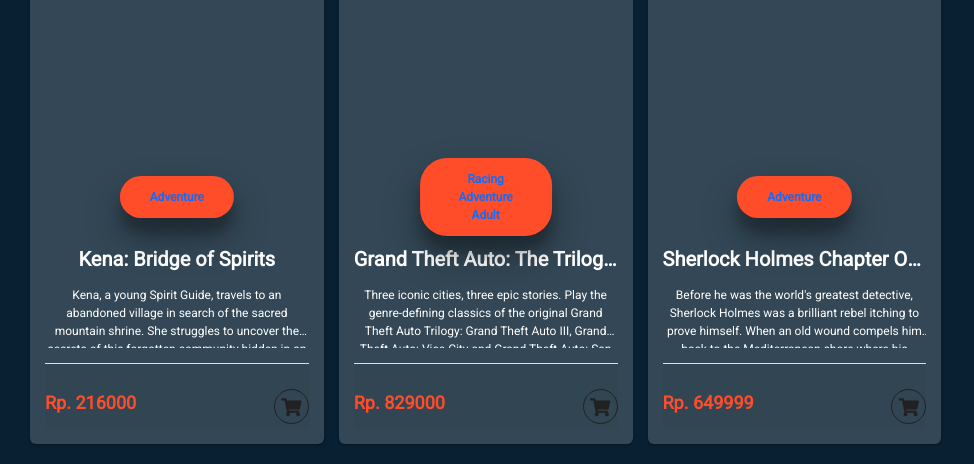
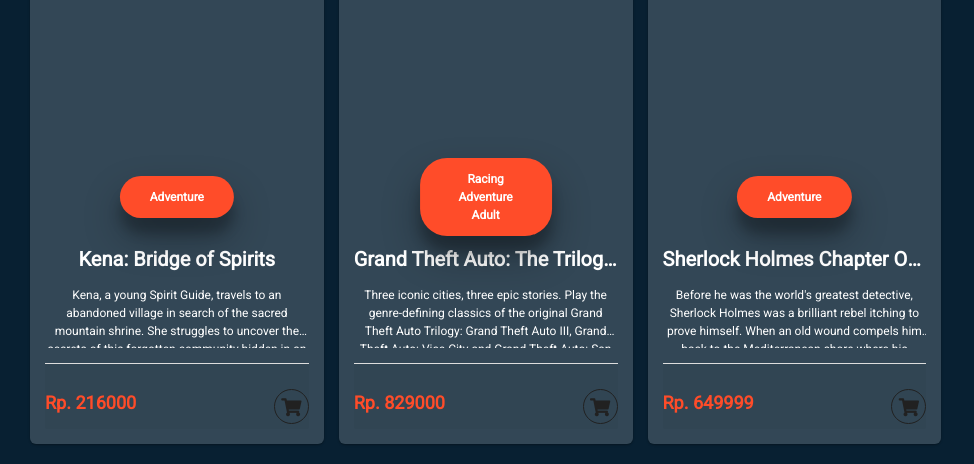
Before and after one commit to ab-azmi/GameStore, a PHP site: page / in a window 1280 px wide. Shown: the part 1818-2282 px from the top of the page, without its empty margins (0-974 px from the left). Run offline with PHP 8.4, Linux system fonts and the light colour scheme; data comes from the database, SQL or seed files in the repository; some libraries are stand-ins or nearby versions; some web fonts are replaced.

Commit message:
Update games.php

```diff
--- a/assets/php/games.php
+++ b/assets/php/games.php
@@ -28,7 +28,7 @@
                                                         INNER JOIN kategori ON kategori_games.id_kategori = kategori.id_kategori) WHERE games.id_game = $id");
 
                                     foreach($kategori as $baris): ?>
-                                        <a href="#" style="word-spacing: 5px; text-decoration: none;"> <?php echo $baris["kategori"]; ?> </a>
+                                        <a href="#" style="word-spacing: 5px; text-decoration: none; color:white;"> <?php echo $baris["kategori"]; ?> </a>
                                     <?php endforeach;
                                 ?>
                             </span>
```
